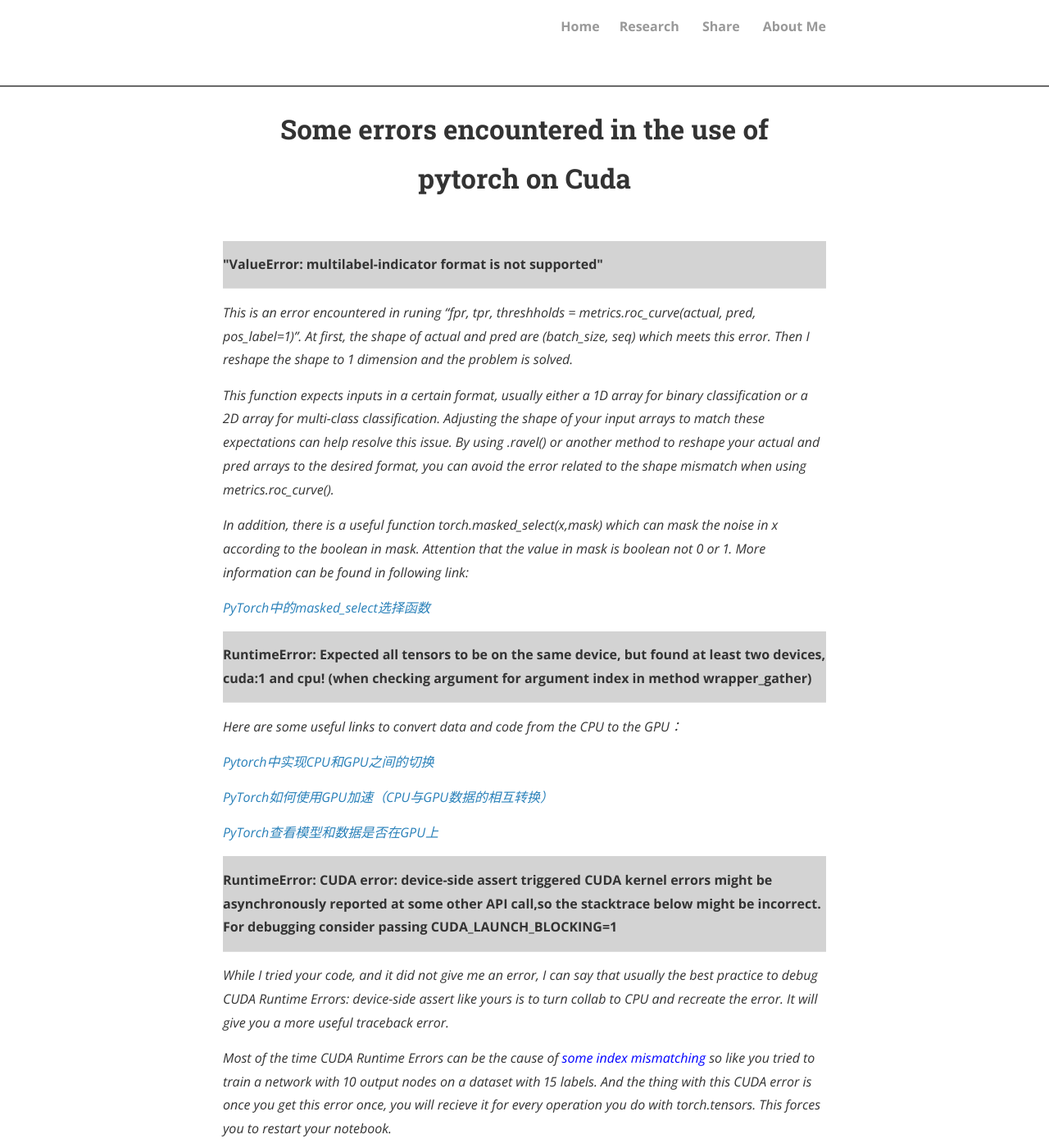
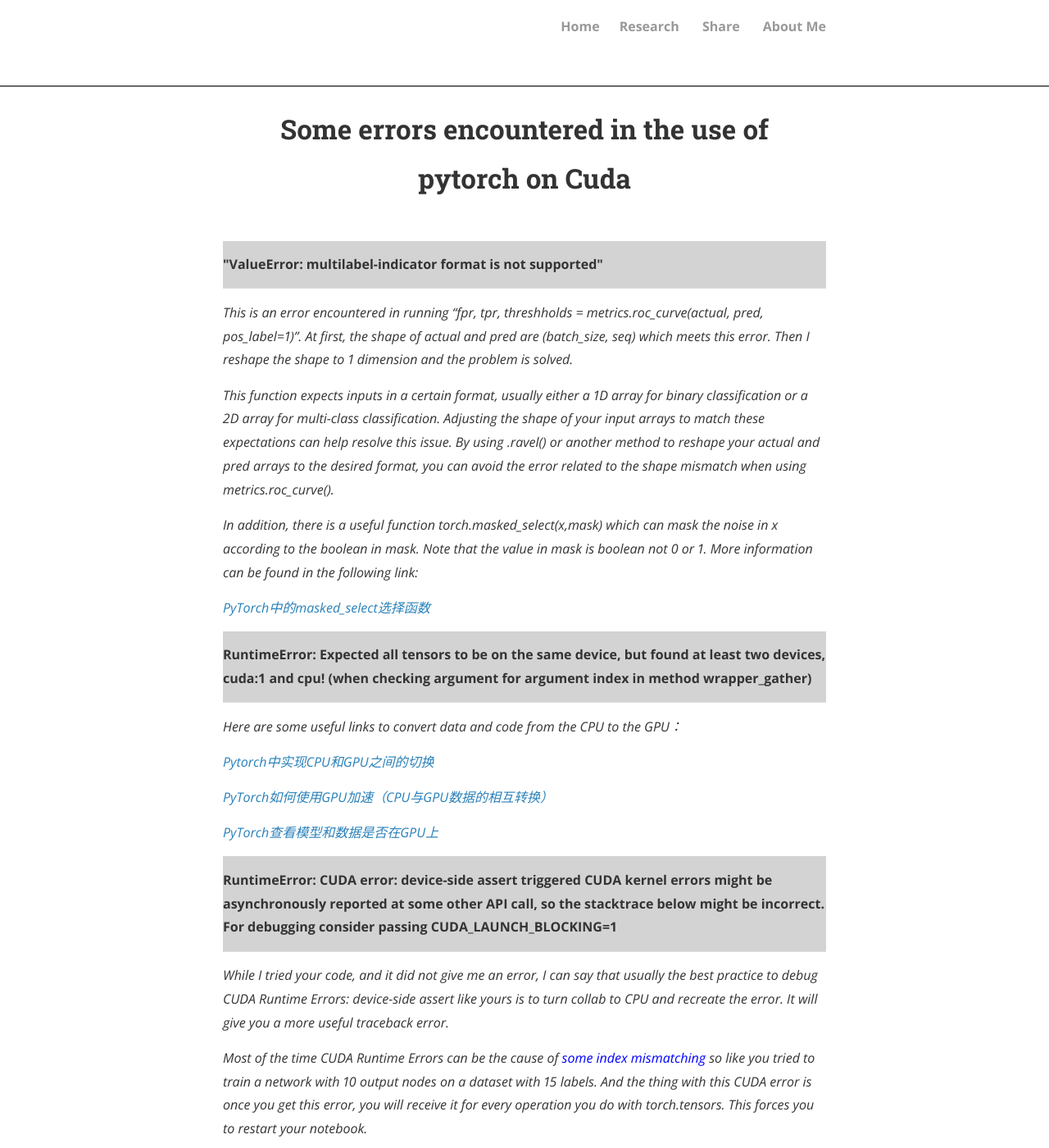
Before and after one commit to sosweetzhang/sosweetzhang.github.io, a Jekyll site: the page built from share/Experience/Some_errors_encountered_in_the_use_of_pytorch_on_Cuda.md, in a window 1280 px wide and 1400 px high. Shown: the whole window at 82% size. Built offline with Jekyll 4.4.1, drawn with Linux system fonts in a browser that asks for light colours; nearby versions of some CDN libraries; comment, search, counter and statistics services are not loaded; a style sheet for code colours, icons or effects is not loaded; some of the changed text lies outside the part shown.

Commit message:
Update Some_errors_encountered_in_the_use_of_pytorch_on_Cuda.md

```diff
--- a/share/Experience/Some_errors_encountered_in_the_use_of_pytorch_on_Cuda.md
+++ b/share/Experience/Some_errors_encountered_in_the_use_of_pytorch_on_Cuda.md
@@ -6,11 +6,11 @@
 
 <table><tr><td bgcolor=lightgray><strong>"ValueError: multilabel-indicator format is not supported" </strong></td></tr></table>
 
-<em>This is an error encountered in runing "fpr, tpr, threshholds = metrics.roc_curve(actual, pred, pos_label=1)". At first, the shape of actual and pred are (batch_size, seq) which meets this error. Then I reshape the shape to 1 dimension and the problem is solved.</em>
+<em>This is an error encountered in running "fpr, tpr, threshholds = metrics.roc_curve(actual, pred, pos_label=1)". At first, the shape of actual and pred are (batch_size, seq) which meets this error. Then I reshape the shape to 1 dimension and the problem is solved.</em>
 
 <em>This function expects inputs in a certain format, usually either a 1D array for binary classification or a 2D array for multi-class classification. Adjusting the shape of your input arrays to match these expectations can help resolve this issue. By using .ravel() or another method to reshape your actual and pred arrays to the desired format, you can avoid the error related to the shape mismatch when using metrics.roc_curve(). </em>
 
-<em>In addition, there is a useful function torch.masked_select(x,mask) which can mask the noise in x according to the boolean in mask. Attention that the value in mask is boolean not 0 or 1. More information can be found in following link: </em>
+<em>In addition, there is a useful function torch.masked_select(x,mask) which can mask the noise in x according to the boolean in mask. Note that the value in mask is boolean not 0 or 1. More information can be found in the following link: </em>
 
 <em><a href="https://zhuanlan.zhihu.com/p/348035584" title="">PyTorch中的masked_select选择函数</a> </em>
 
@@ -26,18 +26,18 @@
 <em><a href="https://www.cnblogs.com/picassooo/p/13736843.html" title="">PyTorch查看模型和数据是否在GPU上</a></em>
 
 
-<table><tr><td bgcolor=lightgray><strong>RuntimeError: CUDA error: device-side assert triggered CUDA kernel errors might be asynchronously reported at some other API call,so the stacktrace below might be incorrect. For debugging consider passing CUDA_LAUNCH_BLOCKING=1</strong></td></tr></table>
+<table><tr><td bgcolor=lightgray><strong>RuntimeError: CUDA error: device-side assert triggered CUDA kernel errors might be asynchronously reported at some other API call, so the stacktrace below might be incorrect. For debugging consider passing CUDA_LAUNCH_BLOCKING=1</strong></td></tr></table>
 
 <em>While I tried your code, and it did not give me an error, I can say that usually the best practice to debug CUDA Runtime Errors: device-side assert like yours is to turn collab to CPU and recreate the error. It will give you a more useful traceback error.</em>
 
-<em>Most of the time CUDA Runtime Errors can be the cause of <font color=Blue>some index mismatching</font> so like you tried to train a network with 10 output nodes on a dataset with 15 labels. And the thing with this CUDA error is once you get this error once, you will recieve it for every operation you do with torch.tensors. This forces you to restart your notebook.</em>
+<em>Most of the time CUDA Runtime Errors can be the cause of <font color=Blue>some index mismatching</font> so like you tried to train a network with 10 output nodes on a dataset with 15 labels. And the thing with this CUDA error is once you get this error, you will receive it for every operation you do with torch.tensors. This forces you to restart your notebook.</em>
 
-<em>I suggest you restart your notebook, get a more accuracate traceback by <font color=Blue>moving to CPU</font>, and check the rest of your code especially if you train a model on set of targets somewhere.</em>
+<em>I suggest you restart your notebook, get a more accurate traceback by <font color=Blue>moving to CPU</font>, and check the rest of your code especially if you train a model on the set of targets somewhere.</em>
 
 
 <table><tr><td bgcolor=lightgray><strong>RuntimeError: Expected tensor for argument #1 'indices' to have scalar type Long; but got CUDAType instead (while checking arguments for embedding)</strong></td></tr></table>
 
-<em>I would suggest you to check the input type I had the same issue which solved by <font color=Blue>converting the input type from int32 to int64</font>.(running on win10) ex: x = torch.tensor(train).to(torch.int64)</em>
+<em>I would suggest you check the input type I had the same issue which was solved by <font color=Blue>converting the input type from int32 to int64</font>.(running on win10) ex: x = torch.tensor(train).to(torch.int64)</em>
 
 
 <table><tr><td bgcolor=lightgray><strong>RuntimeError: expected scalar type Double but found Float</strong></td></tr></table>
```
Also changed, not shown: other parts of share/Experience/Some_errors_encountered_in_the_use_of_pytorch_on_Cuda.md (+1 -1 lines).
